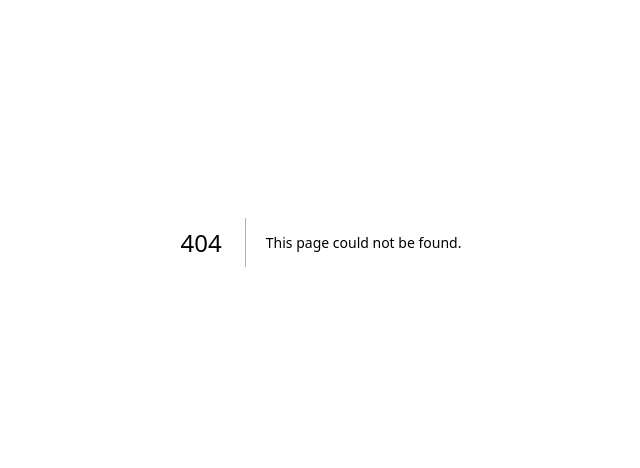
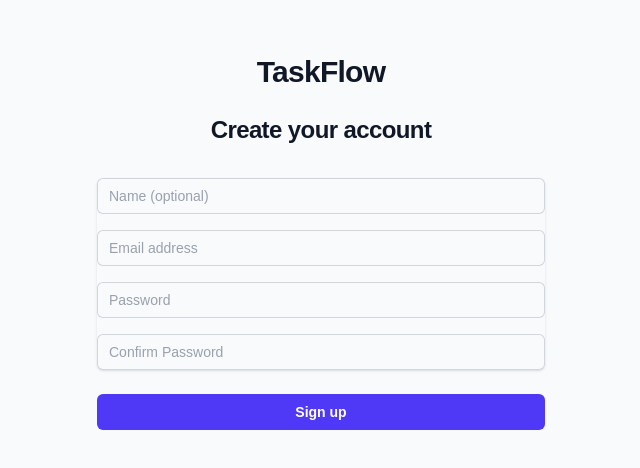
Before and after one commit to sakadoddle/taskflow, a Next.js app: page /register in a window 1280 px wide. Before the commit this address had no page. Shown: the part 158-626 px from the top of the page, without its empty margins (319-959 px from the left). Built offline with nearby package versions, Linux system fonts and the light colour scheme.

Commit message:
Create simpler register page

```diff
--- /dev/null
+++ b/src/app/register/page.tsx
@@ -0,0 +1,164 @@
+'use client';
+
+import { useState } from 'react';
+import { useRouter } from 'next/navigation';
+
+export default function RegisterPage() {
+  const router = useRouter();
+  const [formData, setFormData] = useState({
+    name: '',
+    email: '',
+    password: '',
+    confirmPassword: '',
+  });
+  const [error, setError] = useState('');
+  const [loading, setLoading] = useState(false);
+
+  const handleChange = (e: React.ChangeEvent<HTMLInputElement>) => {
+    const { name, value } = e.target;
+    setFormData((prev) => ({
+      ...prev,
+      [name]: value,
+    }));
+  };
+
+  const handleSubmit = async (e: React.FormEvent) => {
+    e.preventDefault();
+    setError('');
+
+
+    try {
+      setLoading(true);
+
+      const response = await fetch('/api/auth/register', {
+        method: 'POST',
+        headers: {
+          'Content-Type': 'application/json',
+        },
+        body: JSON.stringify({
+          name: formData.name,
+          email: formData.email,
+          password: formData.password,
+        }),
+      });
+
+      const data = await response.json();
+
+      if (!response.ok) {
+        throw new Error(data.error || 'Registration failed');
+      }
+
+      router.push('/');
+    } catch (err: any) {
+      setError(err.message || 'An error occurred during registration');
+    } finally {
+      setLoading(false);
+    }
+  };
+
+  return (
+    <div className="flex min-h-screen flex-col items-center justify-center py-12 px-4 sm:px-6 lg:px-8 bg-gray-50">
+      <div className="w-full max-w-md space-y-8">
+        <div>
+          <h1 className="text-center text-3xl font-bold tracking-tight text-gray-900">
+            TaskFlow
+          </h1>
+          <h2 className="mt-6 text-center text-2xl font-bold tracking-tight text-gray-900">
+            Create your account
+          </h2>
+        </div>
+
+        {error && (
+          <div className="bg-red-50 border-l-4 border-red-500 p-4 mb-4">
+            <div className="flex">
+              <div className="ml-3">
+                <p className="text-sm text-red-700">{error}</p>
+              </div>
+            </div>
+          </div>
+        )}
+
+        <form className="mt-8 space-y-6" onSubmit={handleSubmit}>
+          <div className="space-y-4 rounded-md shadow-sm">
+            <div>
+              <label htmlFor="name" className="sr-only">
+                Name
+              </label>
+              <input
+                id="name"
+                name="name"
+                type="text"
+                autoComplete="name"
+                value={formData.name}
+                onChange={handleChange}
+                className="relative block w-full rounded-md border-0 py-1.5 px-3 text-gray-900 ring-1 ring-inset ring-gray-300 placeholder:text-gray-400 focus:ring-2 focus:ring-inset focus:ring-indigo-600 sm:text-sm sm:leading-6"
+                placeholder="Name (optional)"
+              />
+            </div>
+
+            <div>
+              <label htmlFor="email" className="sr-only">
+                Email address
+              </label>
+              <input
+                id="email"
+                name="email"
+                type="email"
+                autoComplete="email"
+                required
+                value={formData.email}
+                onChange={handleChange}
+                className="relative block w-full rounded-md border-0 py-1.5 px-3 text-gray-900 ring-1 ring-inset ring-gray-300 placeholder:text-gray-400 focus:ring-2 focus:ring-inset focus:ring-indigo-600 sm:text-sm sm:leading-6"
+                placeholder="Email address"
+              />
+            </div>
+
+            <div>
+              <label htmlFor="password" className="sr-only">
+                Password
+              </label>
+              <input
+                id="password"
+                name="password"
+                type="password"
+                autoComplete="new-password"
+                required
+                value={formData.password}
+                onChange={handleChange}
+                className="relative block w-full rounded-md border-0 py-1.5 px-3 text-gray-900 ring-1 ring-inset ring-gray-300 placeholder:text-gray-400 focus:ring-2 focus:ring-inset focus:ring-indigo-600 sm:text-sm sm:leading-6"
+                placeholder="Password"
+              />
+            </div>
+
+            <div>
+              <label htmlFor="confirmPassword" className="sr-only">
+                Confirm Password
+              </label>
+              <input
+                id="confirmPassword"
+                name="confirmPassword"
+                type="password"
+                autoComplete="new-password"
+                required
+                value={formData.confirmPassword}
+                onChange={handleChange}
+                className="relative block w-full rounded-md border-0 py-1.5 px-3 text-gray-900 ring-1 ring-inset ring-gray-300 placeholder:text-gray-400 focus:ring-2 focus:ring-inset focus:ring-indigo-600 sm:text-sm sm:leading-6"
+                placeholder="Confirm Password"
+              />
+            </div>
+          </div>
+
+          <div>
+            <button
+              type="submit"
+              disabled={loading}
+              className="group relative flex w-full justify-center rounded-md bg-indigo-600 py-2 px-3 text-sm font-semibold text-white hover:bg-indigo-500 focus-visible:outline focus-visible:outline-2 focus-visible:outline-offset-2 focus-visible:outline-indigo-600 disabled:bg-indigo-400"
+            >
+              {loading ? 'Creating account...' : 'Sign up'}
+            </button>
+          </div>
+        </form>
+      </div>
+    </div>
+  );
+}
```
